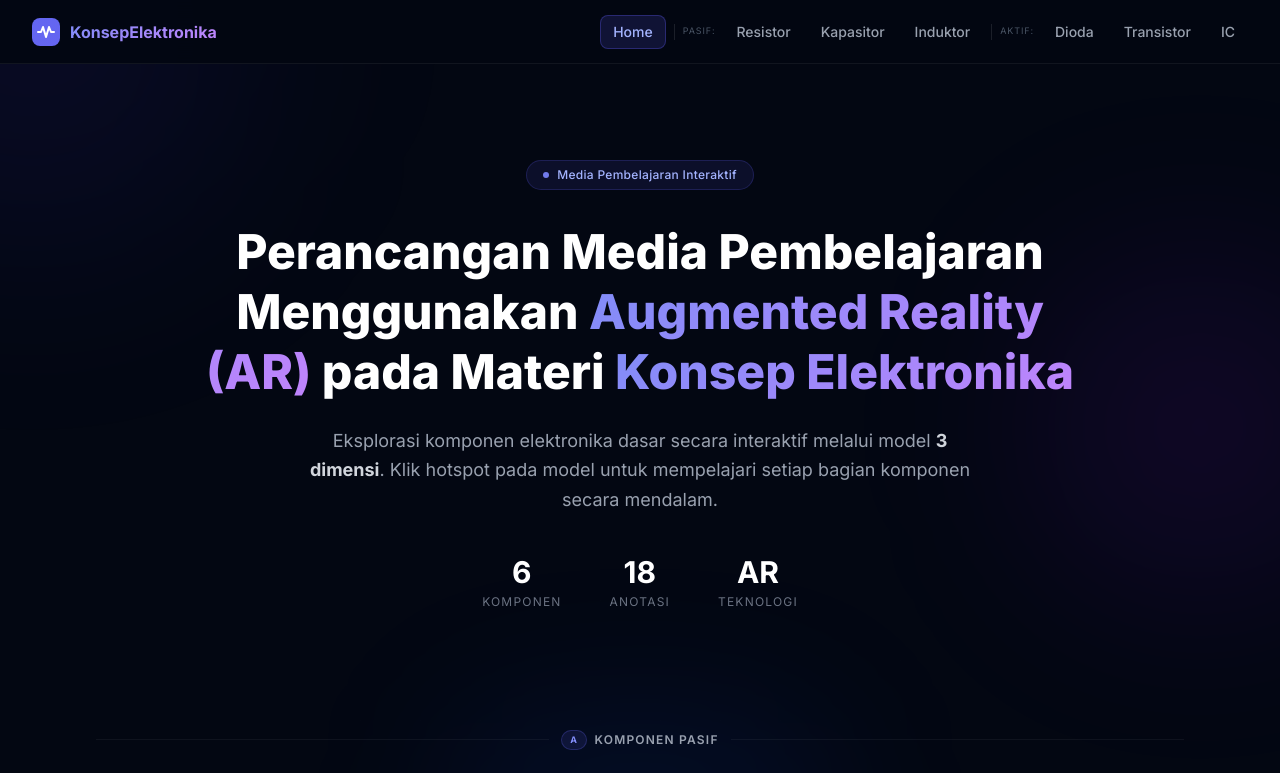
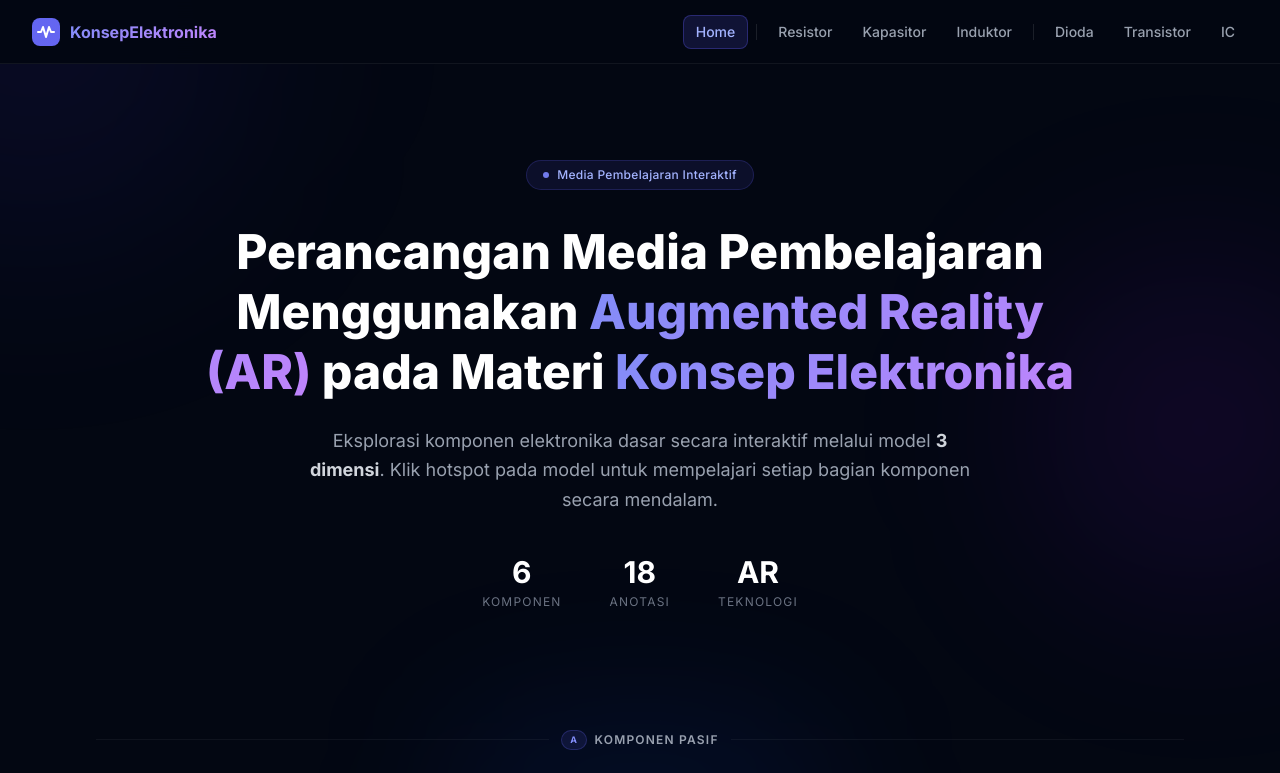
Before and after one commit to sadinal04/KonsepElektronika, a Next.js app: page / in a window 1280 px wide. Shown: the top 773 px of the page. Built offline with nearby package versions, Linux system fonts and the light colour scheme.

Commit message:
add componen active

```diff
--- a/components/ui/Navbar.tsx
+++ b/components/ui/Navbar.tsx
@@ -183,7 +183,6 @@ export default function Navbar() {
               {/* Separator */}
               <div className="w-px h-4 bg-white/10 mx-1"/>
               {/* Pasif links */}
-              <span className="text-[9px] text-gray-600 uppercase tracking-widest mr-1">Pasif:</span>
               {pasifLinks.map((link) => (
                 <Link key={link.href} href={link.href}
                   className={`px-3 py-1.5 rounded-lg text-sm font-medium transition-all duration-200 border ${
@@ -195,7 +194,6 @@ export default function Navbar() {
               {/* Separator */}
               <div className="w-px h-4 bg-white/10 mx-1"/>
               {/* Aktif links */}
-              <span className="text-[9px] text-gray-600 uppercase tracking-widest mr-1">Aktif:</span>
               {aktifLinks.map((link) => (
                 <Link key={link.href} href={link.href}
                   className={`px-3 py-1.5 rounded-lg text-sm font-medium transition-all duration-200 border ${
```
